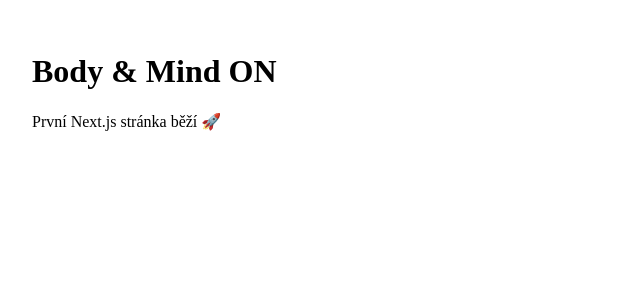
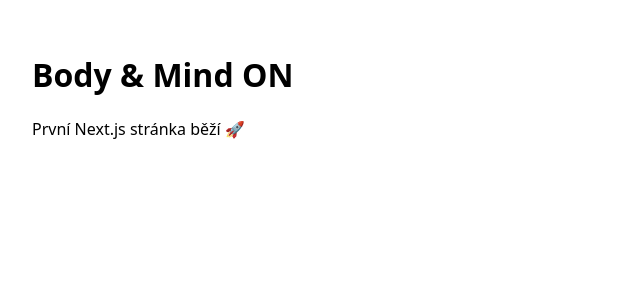
Before and after one commit to Progen-design/body-mind-on, a Next.js app: page / in a window 1280 px wide. Shown: the top 300 px of the page, without its empty margins (0-640 px from the left). Built offline with nearby package versions, Linux system fonts and the light colour scheme.

Commit message:
Create layout.tsx

```diff
--- /dev/null
+++ b/app/layout.tsx
@@ -0,0 +1,11 @@
+export const metadata = { title: 'Body & Mind ON' };
+
+export default function RootLayout({ children }: { children: React.ReactNode }) {
+  return (
+    <html lang="cs">
+      <body style={{ fontFamily: 'system-ui, sans-serif' }}>
+        {children}
+      </body>
+    </html>
+  );
+}
```
